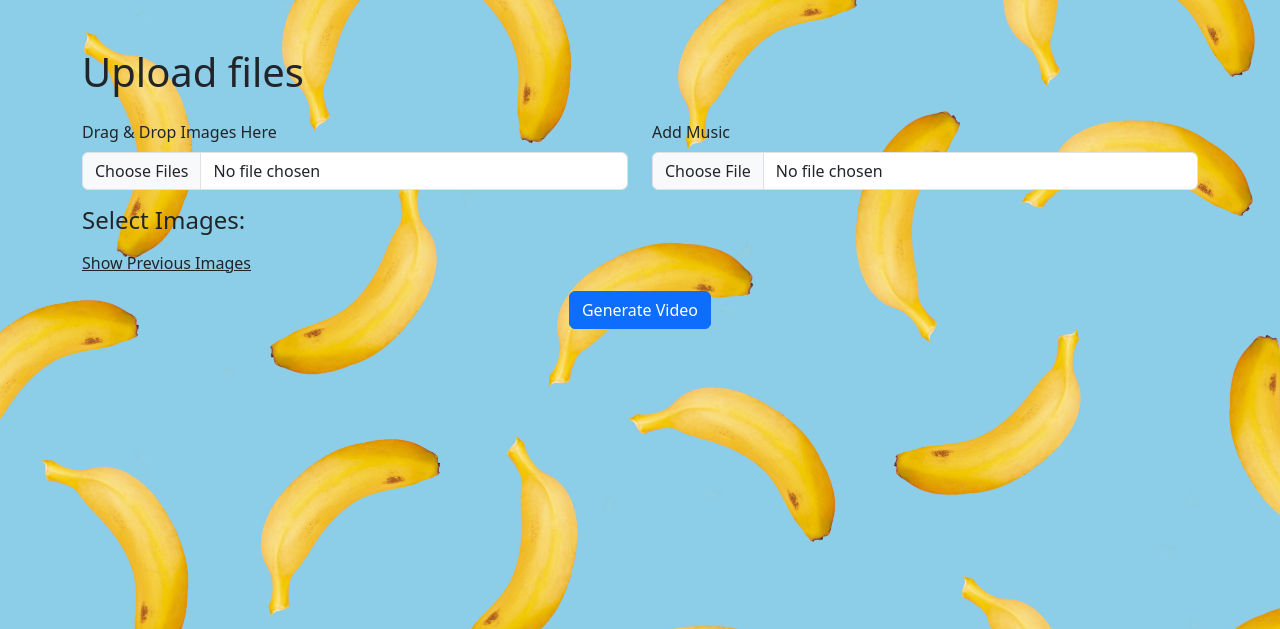
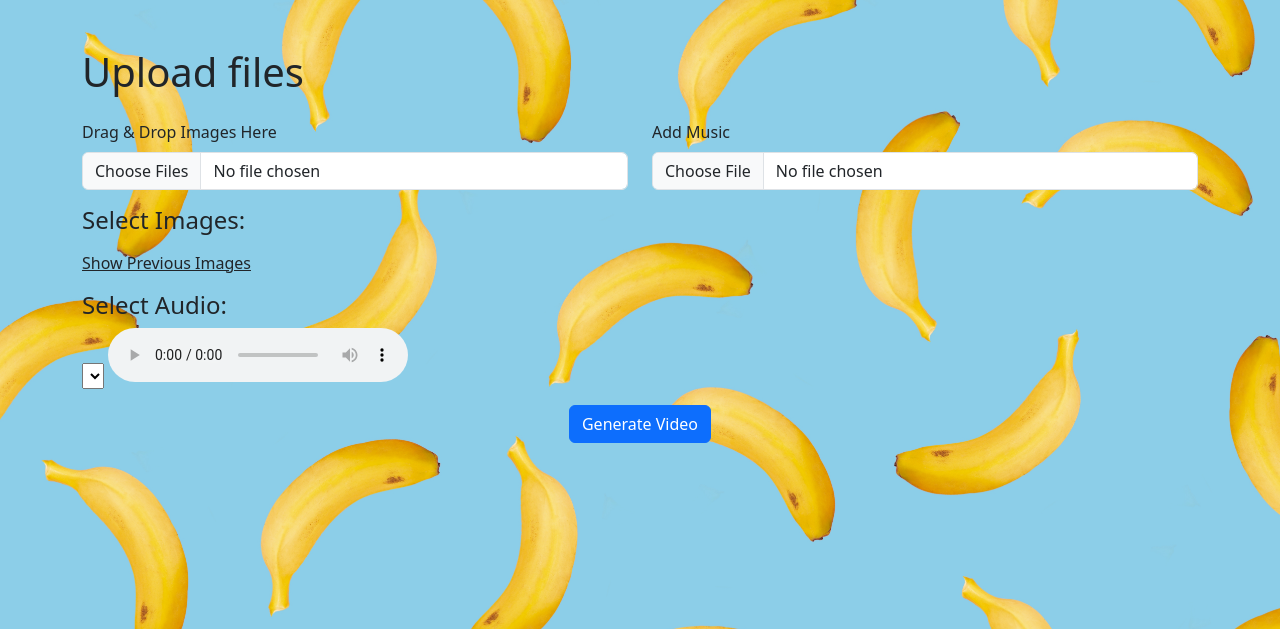
Before and after one commit to AryanilPanja/Photo_slideshow_app, a Flask app: a page that uses templates/upload.html in a window 1280 px wide. Shown: the top 629 px of the page. Run offline with Flask 3, Linux system fonts and the light colour scheme; data that the repository does not hold is empty; some libraries are stand-ins or nearby versions.

Commit message:
attempted to add audio

```diff
--- a/app.py
+++ b/app.py
@@ -1,4 +1,4 @@
-from flask import Flask, jsonify, render_template, request, make_response, redirect, url_for, flash, session
+from flask import Flask, jsonify, render_template, request, make_response, redirect, url_for, flash, session, send_file
 from flask_jwt_extended import JWTManager, create_access_token, verify_jwt_in_request, get_jwt_identity, jwt_required
 import mysql.connector
 import hashlib
@@ -210,6 +210,7 @@ def get_images(username):
 
     cursor.execute("SELECT user_id FROM Users WHERE username = %s", (username,))
     user_ids = cursor.fetchone()
+    print(user_ids)
     user_id = user_ids[0]
     print(user_id)
 
@@ -285,6 +286,38 @@ def get_selected_images(username):
     # Return the list of image details as JSON response
     return jsonify(images)
 
+@app.route('/get_audio_names/<username>', methods=['GET'])
+#@jwt_required()
+def get_audio_names(username):
+
+    cursor.execute("SELECT user_id FROM Users WHERE username = %s", (username,))
+    user_ids = cursor.fetchone()
+    print(user_ids)
+    user_id = user_ids[0]
+    print(user_id)
+
+    # Query the database to fetch the image data
+    cursor.execute("SELECT audio_name FROM audio WHERE user_id = %s", (user_id,))
+    audio_data = cursor.fetchall()
+
+    cursor.execute("SELECT audio_name FROM audio WHERE user_id = 0")
+    final_list = cursor.fetchall()
+
+    final_list.extend(audio_data)
+
+    # Return the list of image details as JSON response
+    return jsonify(final_list)
+
+@app.route('/get_audio/<name>')
+def get_audio(name):
+
+    # Query the database to fetch the image data
+    cursor.execute("SELECT audio_file, audio_type FROM audio WHERE audio_name = %s", (name,))
+    audio_data = cursor.fetchone()
+
+    # Return the list of image details as JSON response
+    return send_file(audio_data[0], mimetype=audio_data[1])
+
 @app.route('/<username>/video', methods=['GET'])
 #@jwt_required()
 def video(username):
--- a/static/javascript/upload.js
+++ b/static/javascript/upload.js
@@ -108,6 +108,48 @@ document.addEventListener('DOMContentLoaded', function () {
         console.error('Error fetching images:', error);
     });
 
+    const select = document.getElementById('audio');
+
+    fetch(`/get_audio_names/${username}`)  // Replace 123 with the actual user ID
+    .then(response => response.json())
+    .then(audio => {
+
+        // Loop through the images and create <img> elements
+        audio.forEach(name => {
+            // Create an <img> element
+
+            let option = document.createElement('option');
+            option.value = name;
+            option.innerHTML = name;
+
+            select.appendChild(option);
+
+        });
+    })
+    .catch(error => {
+        console.error('Error fetching audio:', error);
+    });
+
+    /* select.addEventListener('change', function() {
+
+        let value = this.value;
+
+        fetch(`/get_audio/${value}`)  // Replace 123 with the actual user ID
+        .then(response => response.blob())
+        .then(audio => {
+
+            let audioURL = URL.createObjectURL(audio);
+
+            const audioPlayer = document.getElementById('audiosrc');
+            audioPlayer.src = audioURL;
+
+        })
+        .catch(error => {
+            console.error('Error fetching audio:', error);
+        });
+
+    }); */
+
     showMoreImagesButton.addEventListener('click', function () {
         if (moreImagesDiv.classList.contains('hidden')) {
             moreImagesDiv.classList.remove('hidden');
@@ -118,19 +160,6 @@ document.addEventListener('DOMContentLoaded', function () {
             showMoreImagesButton.classList.remove('underline');
             showMoreImagesButton.textContent = 'Show Previous Images';
         }
-    });
-
-    const selectableImages = document.querySelectorAll('.selectable-image');
-
-    selectableImages.forEach(function (image) {
-        image.addEventListener('click', function () {
-            image.classList.toggle('selected');
-            if (image.classList.contains('selected')) {
-                image.style.border = '4px solid blue';
-            } else {
-                image.style.border = '4px solid transparent';
-            }
-        });
     });
 
 });
--- a/templates/upload.html
+++ b/templates/upload.html
@@ -36,6 +36,17 @@
         </div>
     </div>
 
+    <div class="row mb-3">
+        <div class="col-12">
+            <h4>Select Audio:</h4>
+            <select id="audio" name="audio"></select>
+            <audio controls>
+                <source id="audiosrc">
+                Your browser does not support the audio element.
+            </audio>
+        </div>
+    </div>
+
     <div class="row align-items-end mb-3">
         <div class="col-md-12 text-center">
             <button id="generateVideo" onclick="genVid()" class="btn btn-primary">Generate Video</button>
```
